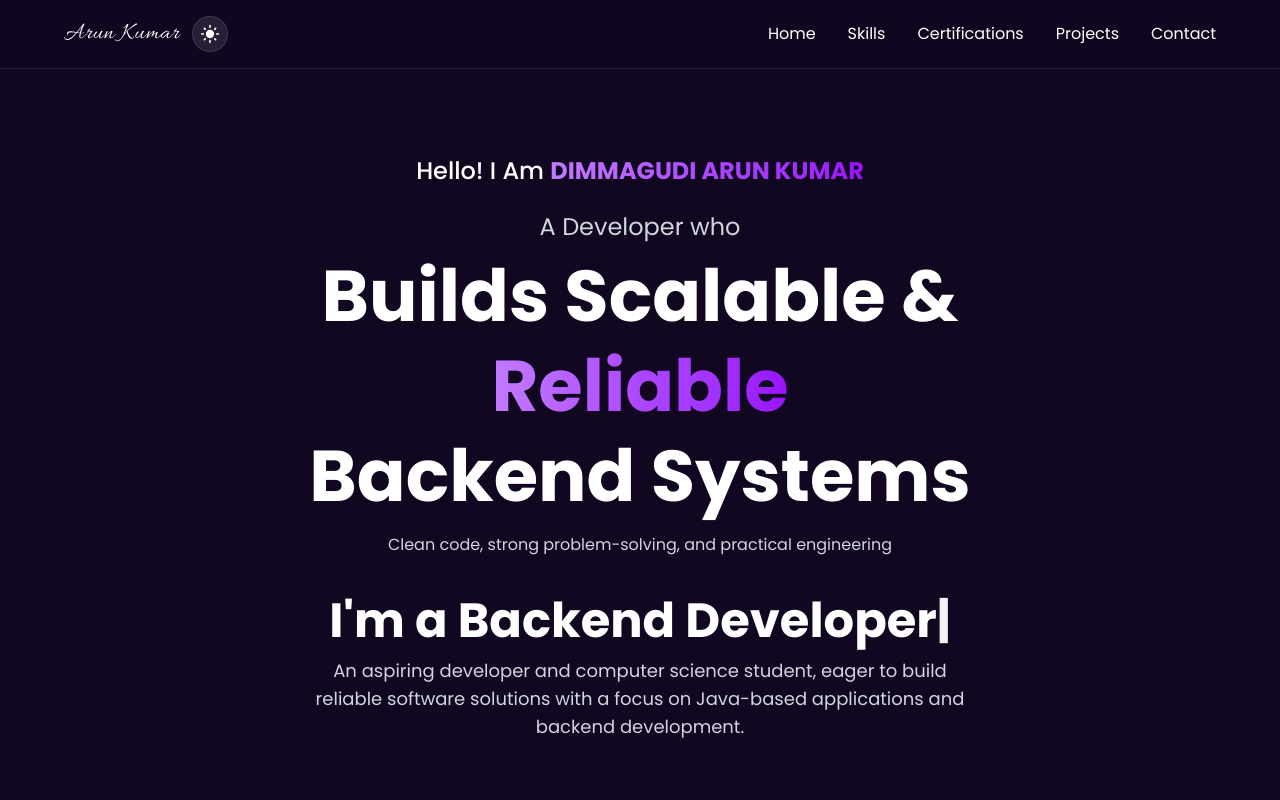
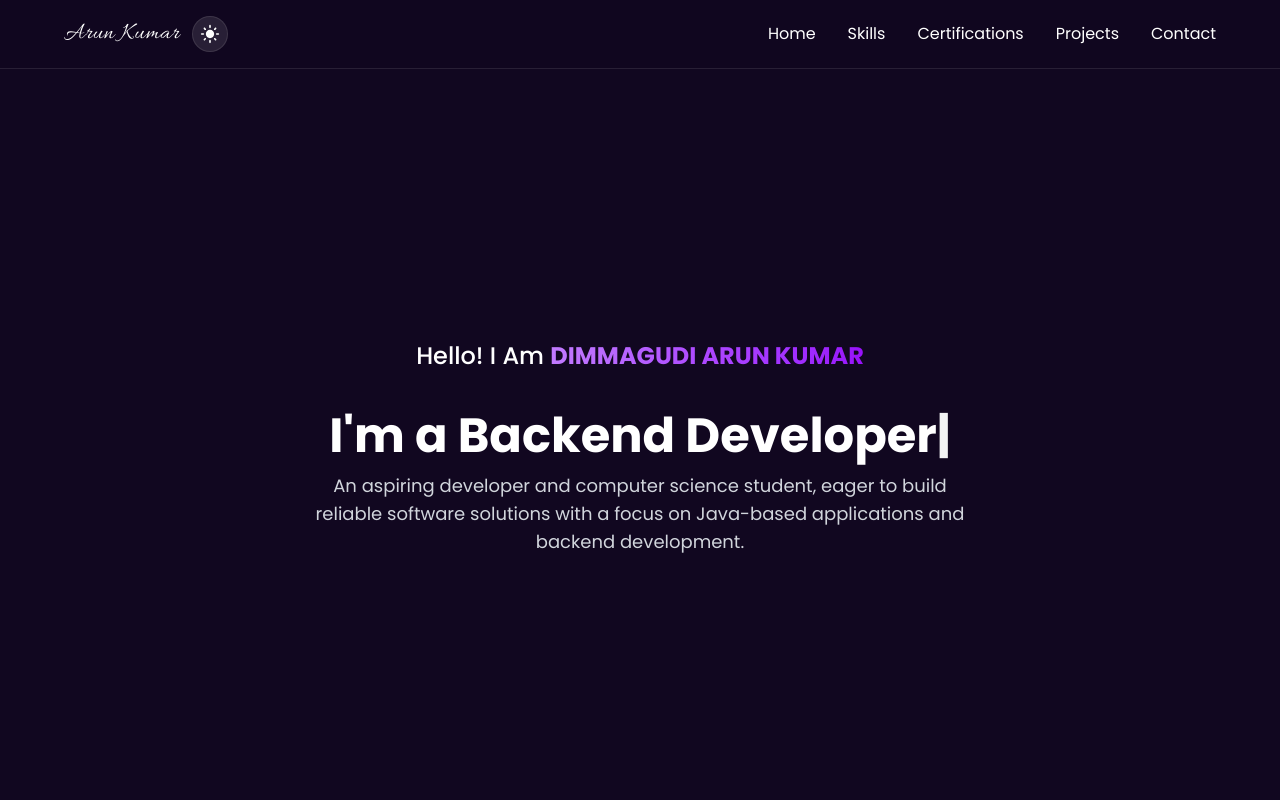
Before and after one commit to arun18-15/portfolio, a Next.js app: page / in a window 1280 px wide. Shown: the top 800 px of the page. Built offline with nearby package versions, Linux system fonts and the light colour scheme.

Commit message:
Remove headline text from A Developer Who to Practical Engineering

```diff
--- a/app/components/Banner.tsx
+++ b/app/components/Banner.tsx
@@ -60,19 +60,7 @@ export default function Banner(): React.JSX.Element {
                 </span>
               </p>
             </div>
-            <div>
-              <p className="text-lg md:text-2xl text-gray-300">A Developer who</p>
-              <h1 className="text-3xl sm:text-4xl md:text-5xl lg:text-6xl xl:text-7xl font-bold text-white leading-tight mt-2">
-                Builds Scalable &{" "}
-                <span className="bg-gradient-to-r from-purple-400 via-purple-500 to-purple-600 bg-clip-text text-transparent">
-                  Reliable
-                </span>
-                <br /> Backend Systems
-              </h1>
-              <p className="text-sm md:text-base text-gray-300 mt-3 max-w-2xl mx-auto">
-                Clean code, strong problem-solving, and practical engineering
-              </p>
-            </div>
+
             <div className="space-y-3 pt-4">
               <p className="text-2xl sm:text-3xl md:text-4xl lg:text-5xl text-white font-bold">
                 I&apos;m a {displayedText}
```
